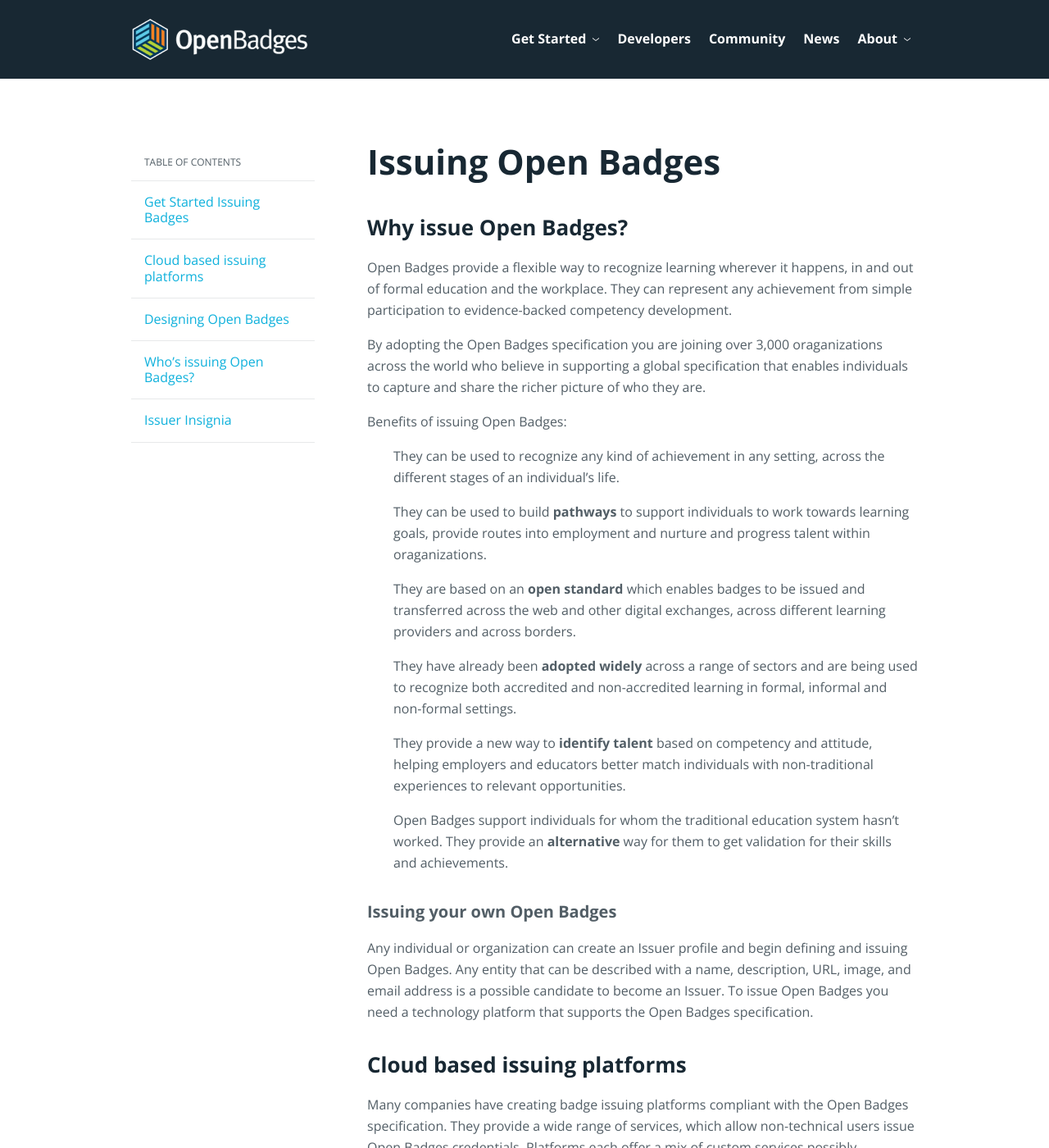
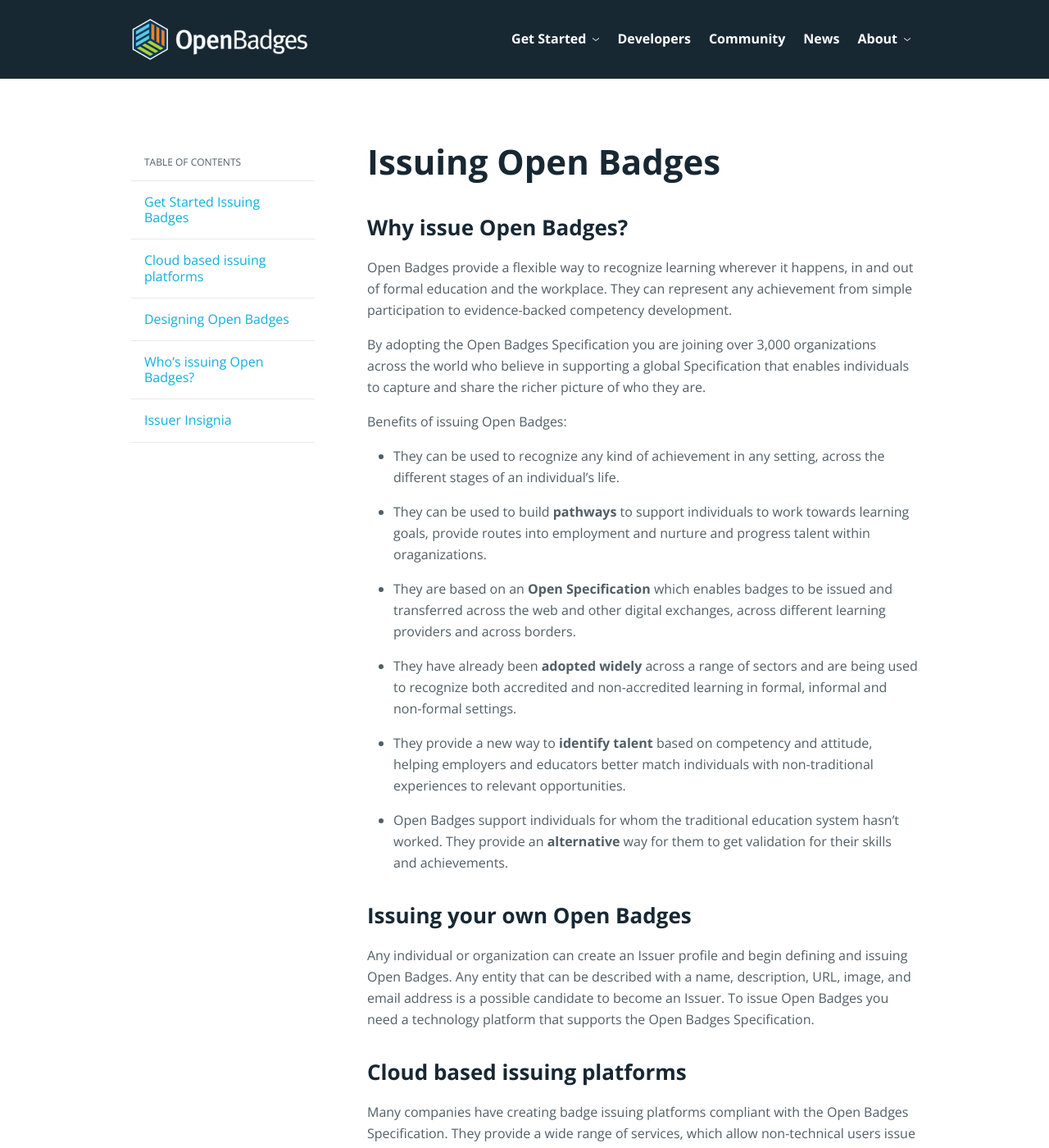
Before and after one commit to mozilla/openbadges.org-static, a Jekyll site: the page built from get-started/issuing-badges/index.md, in a window 1280 px wide and 1400 px high. Shown: the whole window at 82% size. Built offline with Jekyll 4.4.1, drawn with Linux system fonts in a browser that asks for light colours; some of the changed text lies outside the part shown.

Commit message:
Content changes issuing badge and earning badge

```diff
--- a/get-started/issuing-badges/index.md
+++ b/get-started/issuing-badges/index.md
@@ -17,25 +17,25 @@
 <h2 class="title title-content" id="why-issue">Why issue Open Badges? </h2>
 Open Badges provide a flexible way to recognize learning wherever it happens, in and out of formal education and the workplace. They can represent any achievement from simple participation to evidence-backed competency development.
 
-By adopting the Open Badges specification you are joining over 3,000 oraganizations across the world who believe in supporting a global specification that enables individuals to capture and share the richer picture of who they are.
+By adopting the Open Badges Specification you are joining over 3,000 organizations across the world who believe in supporting a global Specification that enables individuals to capture and share the richer picture of who they are.
 
 Benefits of issuing Open Badges:
 
-1. They can be used to recognize any kind of achievement in any setting, across the different stages of an individual’s life.
-2. They can be used to build <strong>pathways</strong> to support individuals to work towards learning goals, provide routes into employment and nurture and progress talent within oraganizations.
-3. They are based on an <strong>open standard</strong> which enables badges to be issued and transferred across the web and other digital exchanges, across different learning providers and across borders.
-4. They have already been <strong>adopted widely</strong> across a range of sectors and are being used to recognize both accredited and non-accredited learning in formal, informal and non-formal settings.
-5. They provide a new way to <strong>identify talent</strong> based on competency and attitude, helping employers and educators better match individuals with non-traditional experiences to relevant opportunities.
-6. Open Badges support individuals for whom the traditional education system hasn’t worked. They provide an <strong>alternative</strong> way for them to get validation for their skills and achievements.
+* They can be used to recognize any kind of achievement in any setting, across the different stages of an individual’s life.
+* They can be used to build <strong>pathways</strong> to support individuals to work towards learning goals, provide routes into employment and nurture and progress talent within oraganizations.
+* They are based on an <strong>Open Specification</strong> which enables badges to be issued and transferred across the web and other digital exchanges, across different learning providers and across borders.
+* They have already been <strong>adopted widely</strong> across a range of sectors and are being used to recognize both accredited and non-accredited learning in formal, informal and non-formal settings.
+* They provide a new way to <strong>identify talent</strong> based on competency and attitude, helping employers and educators better match individuals with non-traditional experiences to relevant opportunities.
+* Open Badges support individuals for whom the traditional education system hasn’t worked. They provide an <strong>alternative</strong> way for them to get validation for their skills and achievements.
 
-<h3 class="title title-secondary" id="issuingyourown">Issuing your own Open Badges</h3>
-Any individual or organization can create an Issuer profile and begin defining and issuing Open Badges. Any entity that can be described with a name, description, URL, image, and email address is a possible candidate to become an Issuer. To issue Open Badges you need a technology platform that supports the Open Badges specification.
+<h2 class="title title-content" id="design">Issuing your own Open Badges</h2>
+Any individual or organization can create an Issuer profile and begin defining and issuing Open Badges. Any entity that can be described with a name, description, URL, image, and email address is a possible candidate to become an Issuer. To issue Open Badges you need a technology platform that supports the Open Badges Specification.
 
 <h2 class="title title-content" id="cloudbasedissuing">Cloud based issuing platforms</h2>
-Many companies have creating badge issuing platforms compliant with the Open Badges specification. They provide a wide range of services, which allow non-technical users issue Open Badges credentials. Platforms each offer a mix of custom services possibly including: online badge designers, badge discovery, issuing, assessment workflow, display, user profiles, social sharing and tools to integrate with existing learning systems. All Open Badges issuing platforms should allow recipients to export their badges to a backpack of choice. This allows users to stack and share their badges earned on different platforms and choose their own spaces to establish their identity on the web. A currently list of badge issuing platforms can be found here: [Participating services.]({{ site.baseurl }}/about/participating-services)
+Many companies have creating badge issuing platforms compliant with the Open Badges Specification. They provide a wide range of services, which allow non-technical users issue Open Badges credentials. Platforms each offer a mix of custom services possibly including: online badge designers, badge discovery, issuing, assessment workflow, display, user profiles, social sharing and tools to integrate with existing learning systems. All Open Badges issuing platforms should allow recipients to export their badges to a Backpack of choice. This allows users to stack and share their badges earned on different platforms and choose their own spaces to establish their identity on the web. A currently list of badge issuing platforms can be found here: [Participating services.]({{ site.baseurl }}/about/participating-services)
 Many platforms offer integrations with other applications or open APIs for new integrations. Some platforms are also available as [open source]({{ site.baseurl }}/about/participating-services/#open-source) software for issuers who wish to customize their badging applications further or get involved directly in collaborating to advance the implementation of Open Badges.
 
-<strong>Creating a new Open Badges issuer application:</strong> The [Open Badges specification](https://openbadgespec.org/) provides the information you need to create an Open Badges compliant issuer service. See also our [technical guide]({{ site.baseurl }}/developers) on how to get started issuing badges to understand the process and requirements.
+<strong>Creating a new Open Badges issuer application:</strong> The [Open Badges Specification](https://openbadgespec.org/) provides the information you need to create an Open Badges compliant issuer service. See also our [technical guide]({{ site.baseurl }}/developers) on how to get started issuing badges to understand the process and requirements.
 
 <h2 class="title title-content" id="design">Designing Open Badges</h2>
 
@@ -61,7 +61,7 @@
 * [DPD Project: Design Principles Card Deck](http://dpdproject.info/cards/)
 The DPD card deck was created by Nate Otto using the design principles from Dr. Daniel T. Hickey’s Design Principles Documentation Project, to which he contributed. It turns the building of a badge system into a game.
 
-<strong>Who’s issuing Open Badges?</strong>
+<h2 class="title title-content" id="design">Who’s issuing Open Badges?</h2>
 
 A diverse range of organizations and communities, including:
 
```
Also changed, not shown: get-started/earning-badges/index.md (+1 -1 lines).
